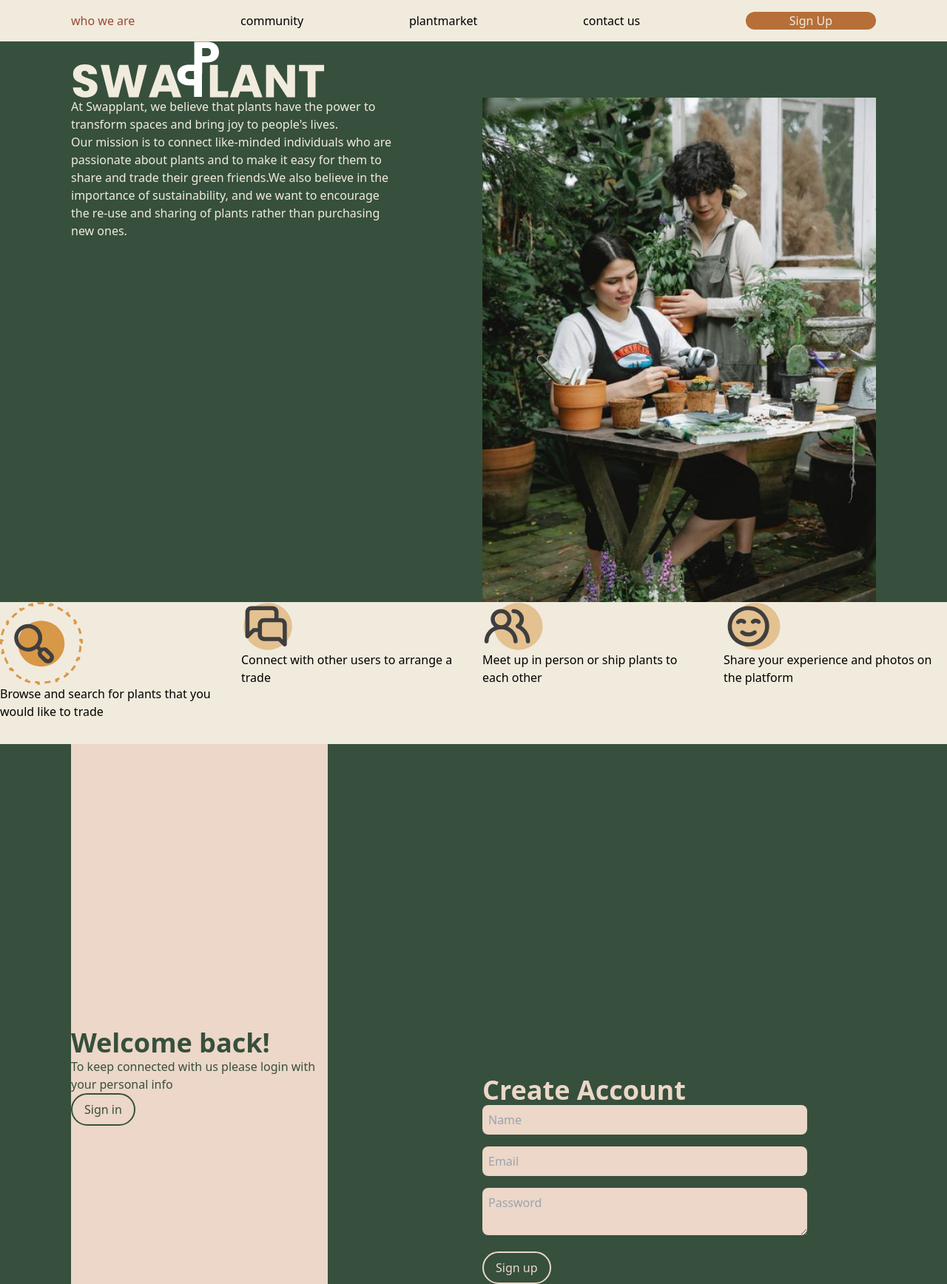
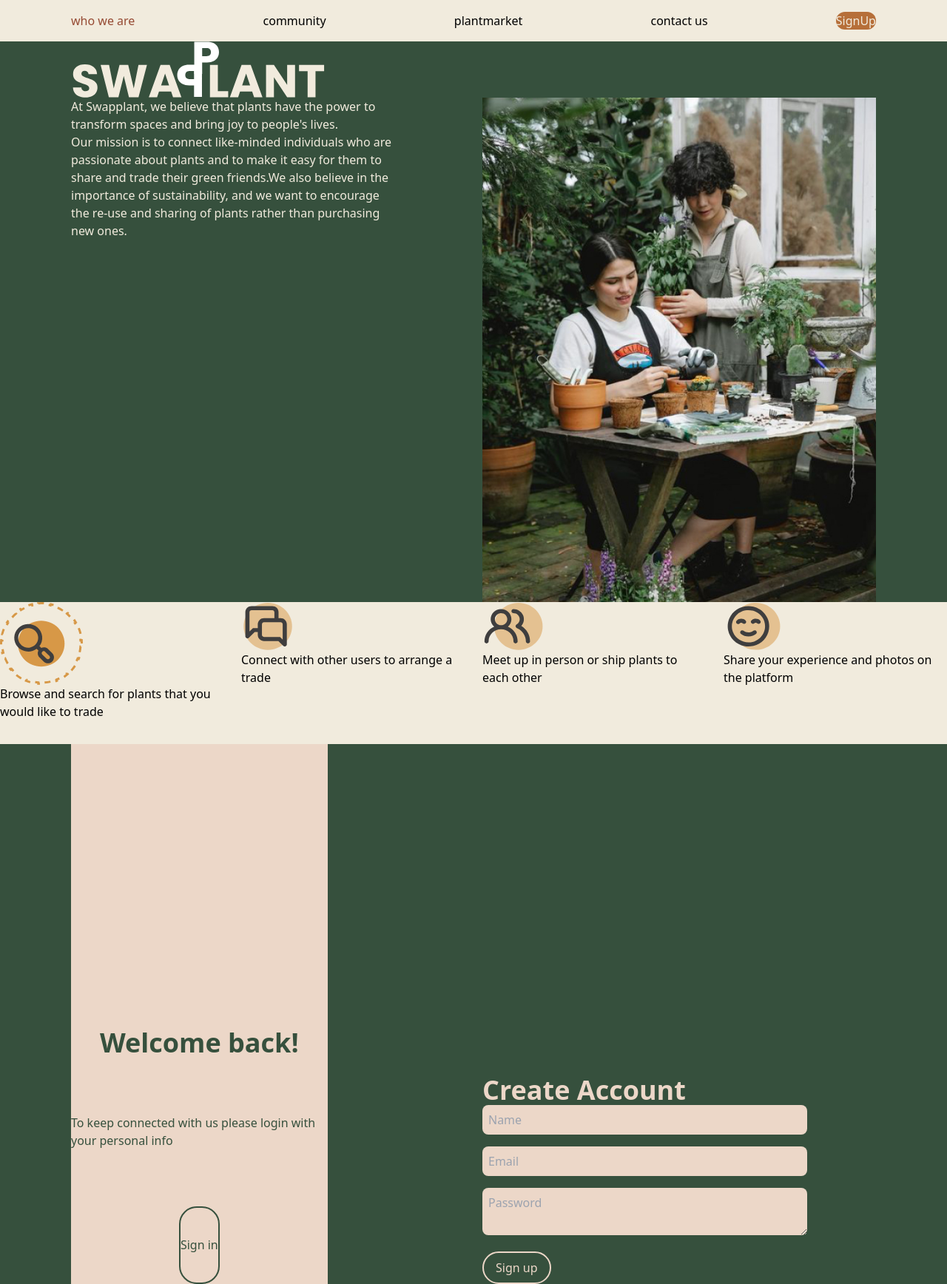
Before and after one commit to Lavi333/swapplant, a website: page public/community.html in a window 1280 px wide. Shown: the whole page at 74% size. Drawn offline with Linux system fonts and the light colour scheme.

Commit message:
.changes

```diff
--- a/public/community.html
+++ b/public/community.html
@@ -13,12 +13,11 @@
 
 
     <nav class="bg-beige flex justify-between items-center px-24 py-4">
-        <a class="text-orange font-medium" href="#">who we are</a>
-        <a class="text-black font-medium" href="#">community</a>
-        <a class="text-black font-medium" href="#">plantmarket</a>
-        <a class="text-black font-medium" href="#">contact us</a>
-        <button class="w-44 border-solid bg-lightorange rounded-2xl"><a class="text-beige font-medium" href="#">Sign
-                Up</a></button>
+        <a class="text-orange font-medium" href="./community.html">who we are</a>
+        <a class="text-black font-medium" href="./community.html">community</a>
+        <a class="text-black font-medium" href="./plantmarket.html">plantmarket</a>
+        <a class="text-black font-medium" href="./contact.html">contact us</a>
+        <button class="w-auto border-solid bg-lightorange rounded-2xl"><a class="text-beige font-medium" href="#">SignUp</a></button>
     </nav>
 
 
@@ -71,12 +70,12 @@
 
     <div class="grid grid-cols-12 gap-x-6 mx-24">
 
-        <div class="col-start-1 col-end-5 col-span-5 bg-pink text-gruen">
+        <div class="grid justify-items-center  col-start-1 col-end-5 col-span-5 bg-pink text-gruen">
 
 
-            <h1 class="text-4xl font-bold mt-96">Welcome back! </h1>
+            <h1 class=" text-4xl font-bold mt-96">Welcome back! </h1>
             <p class="">To keep connected with us please login with your personal info</p>
-            <button class=" bg-pink border-2 border-gruen text-gruen px-4 py-2 rounded-3xl">Sign in</button>
+            <button class=" bg-pink border-2 border-gruen text-gruen mx-4 rounded-3xl">Sign in</button>
 
 
         </div>
```
Also changed, not shown: public/index.html (+5 -2 lines), public/plantmarket.html (added, +12 -0 lines), public/styles.css, 2 other files.
